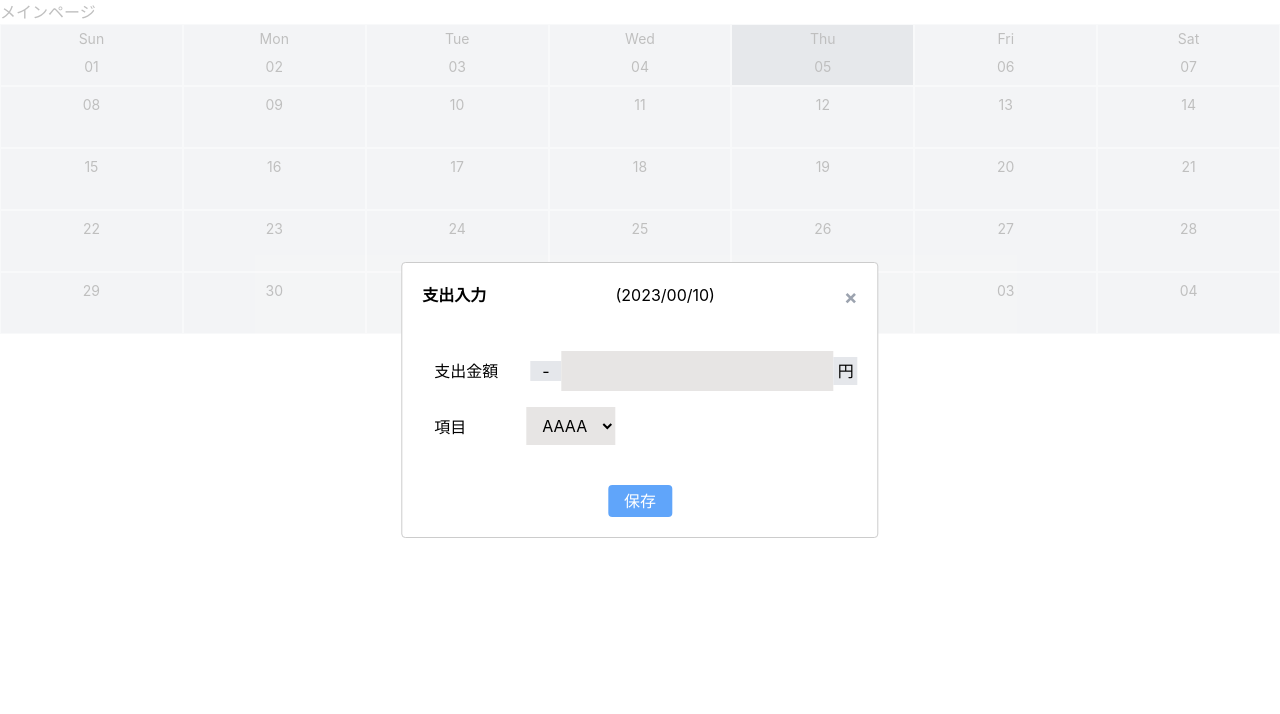
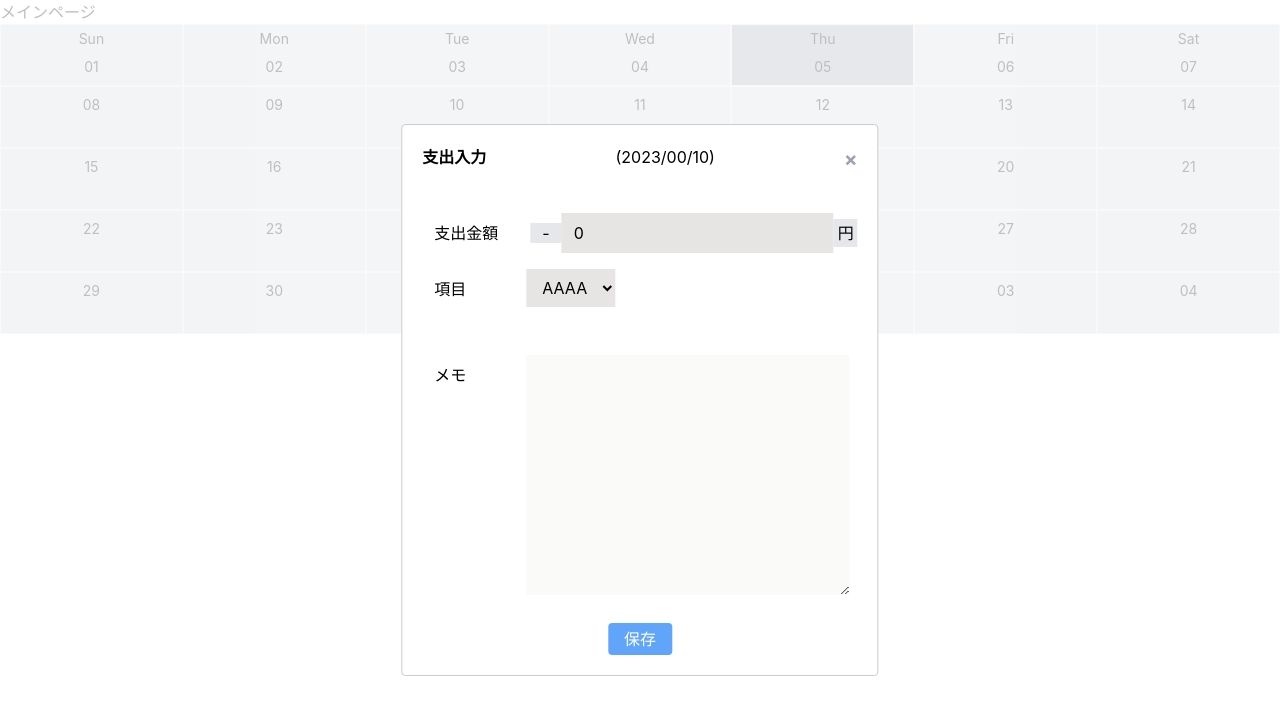
Before and after one commit to yoichi0615/app-frontend, a React (Create React App) app: page /calendar in a window 1280 px wide. Both pictures are taken after a click on the element "10". Shown: the top 714 px of the page. Built offline with nearby package versions, Linux system fonts and the light colour scheme.

Commit message:
redux導入

```diff
--- a/package.json
+++ b/package.json
@@ -3,6 +3,7 @@
   "version": "0.1.0",
   "private": true,
   "dependencies": {
+    "@reduxjs/toolkit": "^1.9.1",
     "@testing-library/jest-dom": "^5.16.5",
     "@testing-library/react": "^13.4.0",
     "@testing-library/user-event": "^13.5.0",
@@ -16,8 +17,10 @@
     "react": "^18.2.0",
     "react-dom": "^18.2.0",
     "react-modal": "^3.16.1",
+    "react-redux": "^8.0.5",
     "react-router-dom": "^6.6.1",
     "react-scripts": "5.0.1",
+    "redux": "^4.2.0",
     "styled-components": "^5.3.6",
     "typescript": "^4.9.4",
     "web-vitals": "^2.1.4"
--- a/src/App.tsx
+++ b/src/App.tsx
@@ -2,7 +2,6 @@ import React from 'react';
 import { useState, useEffect } from 'react'
 import axios from 'axios'
 import './App.css';
-import { LikeButton } from './components/atoms/LikeButton';
 
 const App: React.FC = () => {
   const [num, setNum] = useState<number>(0)
@@ -18,7 +17,6 @@ const App: React.FC = () => {
     <>
       <div>APP</div>
       <div>{num}</div>
-      <LikeButton />
     </>
   )
 }
--- a/src/components/atoms/CalendarCell.tsx
+++ b/src/components/atoms/CalendarCell.tsx
@@ -1,7 +1,7 @@
 import React from 'react'
 import { isToday } from '../../utils/date'
 
-export const Day = (props: any) => {
+export const CalendarCell = (props: any) => {
   const getBackGroundClass = (day: number) => {
     let backGroundColor: string
     if (isToday(day)) {
@@ -11,7 +11,7 @@ export const Day = (props: any) => {
     }
     return backGroundColor
   }
-  const { day, rowIdx, setIsOpen, setTargetDate } = props
+  const { day, rowIdx, setIsOpen, setTargetDate, setIsLoadedPost } = props
   return (
     <div
       className={
@@ -21,6 +21,7 @@ export const Day = (props: any) => {
       onClick={() => {
         setIsOpen(true)
         setTargetDate(day.format('YYYY/mm/DD'))
+        setIsLoadedPost(false)
       }}
     >
       <header className='flex flex-col items-center'>
--- a/src/components/molecules/Month.tsx
+++ /dev/null
@@ -1,91 +0,0 @@
-import React, { useState } from 'react'
-import { Day } from '../atoms/CalendarCell'
-import Modal from 'react-modal'
-import axios, { AxiosResponse } from 'axios'
-
-const customStyles = {
-  content: {
-    top: '50%',
-    left: '50%',
-    right: 'auto',
-    bottom: 'auto',
-    marginRight: '-50%',
-    transform: 'translate(-50%, -50%)',
-  }
-}
-
-// const handleSave = async () => {
-//   await axios.post('')
-// }
-
-export const Month = (props: any) => {
-  let subtitle: HTMLHeadingElement | null
-  const [modalIsOpen, setIsOpen] = useState<boolean>(false)
-  const [targetDate, setTargetDate] = useState<number|any>(null)
-
-  function afterOpenModal() {
-    if (subtitle) subtitle.style.color = '#f00'
-  }
-
-  const closeModal = () => {
-    setIsOpen(false)
-  }
-  const { month } = props
-
-  return (
-    <>
-      <div className="flex-1 grid grid-cols-7 grid-rows-5">
-        {month.map((row:any, i:any) => (
-          <React.Fragment key={i}>
-            {row.map((day: any, idx: any) => (
-              <Day
-                day={day}
-                key={idx}
-                rowIdx={i}
-                setIsOpen={setIsOpen}
-                setTargetDate={setTargetDate}
-              />
-            ))}
-          </React.Fragment>
-        ))}
-      </div>
-      <Modal
-        contentLabel="Example Modal"
-        isOpen={modalIsOpen}
-        style={customStyles}
-        onAfterOpen={afterOpenModal}
-        onRequestClose={closeModal}
-      >
-        <div className="flex justify-between mb-8">
-          <h1 className="font-bold">支出入力</h1>
-          <span className="float-right">({targetDate})</span>
-          <button onClick={closeModal} className="font-bold text-gray-400 text-xl">×</button>
-        </div>
-        <div>
-          <div className="important-box">
-            <div className="flex justify-between py-2">
-              <div className="mr-5 px-3 py-2">支出金額</div>
-              <div>
-                <span className="bg-gray-200 px-3">-</span>
-                <input type="number" className="px-3 py-2 bg-stone-200"/>
-                <span className="bg-gray-200 p-1">円</span>
-              </div>
-            </div>
-            <div className="flex py-2 mb-5">
-              <div className="mr-12 px-3 py-2">項目</div>
-              {/* SelectBoxコンポーネント化 */}
-              <select name="" id="" className="px-3 py-2 mb-3 bg-stone-200">
-                <option value="">AAAA</option>
-                <option value="">B</option>
-                <option value="">C</option>
-              </select>
-            </div>
-          </div>
-          <div className="flex justify-center items-center">
-            <button className="bg-blue-400 hover:bg-blue-300 text-white rounded px-4 py-1">保存</button>
-          </div>
-        </div>
-      </Modal>
-    </>
-  )
-}
--- a/src/components/organisms/CalendarCell.tsx
+++ /dev/null
@@ -1,13 +0,0 @@
-import React from "react";
-
-const style = {
-  border: 'solid 2px black',
-  padding: "8px",
-}
-export const CalendarCell: React.FC = () => {
-  return (
-    <div style={style}>
-      <div>1/1</div>
-    </div>
-  )
-}
--- a/src/components/organisms/Modal.jsx
+++ /dev/null
@@ -1,12 +0,0 @@
-export const Modal = ({ handleCloseClick }) => {
-  return (
-    <div className="modal">
-      <div className="modal_content">
-        <p>モーダル</p>
-        <button type="button" onClick={handleCloseClick}>
-          閉じる
-        </button>
-      </div>
-    </div>
-  )
-}
--- /dev/null
+++ b/src/components/organisms/Month.tsx
@@ -0,0 +1,150 @@
+import React, { useState } from 'react'
+import { CalendarCell } from '../atoms/CalendarCell'
+import Modal from 'react-modal'
+import axios, { AxiosResponse } from 'axios'
+import { useSelector, useDispatch } from 'react-redux'
+import { setData } from '../../store/modules/expenseSlice'
+
+
+const customStyles = {
+  content: {
+    top: '50%',
+    left: '50%',
+    right: 'auto',
+    bottom: 'auto',
+    marginRight: '-50%',
+    transform: 'translate(-50%, -50%)',
+  }
+}
+
+export const Month = (props: any) => {
+  const expenseData = useSelector((state: any) => state.expense)
+  const dispatch = useDispatch()
+
+  let subtitle: HTMLHeadingElement | null
+  const [modalIsOpen, setIsOpen] = useState<boolean>(false)
+  const [targetDate, setTargetDate] = useState<number|null>(null)
+  const [isLoadedPost, setIsLoadedPost] = useState<boolean>(false)
+  const [memo, setMemo] = useState<string>('')
+  const [amount, setAmount] = useState<number>(0)
+
+  function afterOpenModal() {
+    if (subtitle) subtitle.style.color = '#f00'
+  }
+
+  const closeModal = () => {
+    setIsOpen(false)
+  }
+  const { month, isLoaded, setIsLoaded } = props
+
+  const handleSave = async () => {
+    await axios.post('http://127.0.0.1:8000/api/income', {
+      user_id: 1,
+      memo,
+      category_id: 1,
+      amount: expenseData.amount,
+      date: '2022-03-11'
+    }).then(() => {
+      setIsLoadedPost(true)
+      setAmount(0)
+      setMemo('')
+    }).catch(() => {
+      return false
+    })
+  }
+
+  const handleChangeAmount = (e: any) => {
+    const payload = { amount: e.target.value }
+    setAmount(e.target.value)
+    dispatch(setData(payload))
+  }
+
+  const handleChangeMemo = (e: any) => {
+    setMemo(e.target.value)
+  }
+
+  return (
+    <>
+      <div className="flex-1 grid grid-cols-7 grid-rows-5">
+        {month.map((row:any, i:any) => (
+          <React.Fragment key={i}>
+            {row.map((day: any, idx: any) => (
+              <CalendarCell
+                day={day}
+                key={idx}
+                rowIdx={i}
+                setIsOpen={setIsOpen}
+                setTargetDate={setTargetDate}
+                setIsLoadedPost={setIsLoadedPost}
+              />
+            ))}
+          </React.Fragment>
+        ))}
+      </div>
+      <Modal
+        contentLabel="Example Modal"
+        isOpen={modalIsOpen}
+        style={customStyles}
+        onAfterOpen={afterOpenModal}
+        onRequestClose={closeModal}
+      >
+        {!isLoadedPost &&
+          <>
+            <div className="flex justify-between mb-8">
+              <h1 className="font-bold">支出入力</h1>
+              <span className="float-right">({targetDate})</span>
+              <button onClick={closeModal} className="font-bold text-gray-400 text-xl">×</button>
+            </div>
+            <div>
+              <div className="important-box">
+                <div className="flex justify-between py-2">
+                  <div className="mr-5 px-3 py-2">支出金額</div>
+                  <div>
+                    <span className="bg-gray-200 px-3">-</span>
+                    <input
+                      type="number"
+                      className="px-3 py-2
+                      bg-stone-200"
+                      value={amount}
+                      onChange={handleChangeAmount}
+                    />
+                    <span className="bg-gray-200 p-1">円</span>
+                  </div>
+                </div>
+                <div className="flex py-2 mb-5">
+                  <div className="mr-12 px-3 py-2">項目</div>
+                  {/* SelectBoxコンポーネント化 */}
+                  <select name="" id="" className="px-3 py-2 mb-3 bg-stone-200">
+                    <option value="">AAAA</option>
+                    <option value="">B</option>
+                    <option value="">C</option>
+                  </select>
+                </div>
+                <div className="flex py-2 mb-5">
+                  <div className="mr-12 px-3 py-2">メモ</div>
+                  <textarea
+                    cols="30"
+                    rows="10"
+                    className="bg-stone-50"
+                    value={memo}
+                    onChange={handleChangeMemo}
+                  >
+                  </textarea>
+                </div>
+              </div>
+              <div className="flex justify-center items-center">
+                <button className="bg-blue-400 hover:bg-blue-300 text-white rounded px-4 py-1" onClick={handleSave}>保存</button>
+              </div>
+            </div>
+          </>
+        }
+        {isLoadedPost &&
+          <>
+            <p>登録が完了しました。</p>
+            <button onClick={closeModal} className="font-bold text-white-400 text-xl bg-gray-400 hover:bg-blue-300 rounded px-4 py-1">閉じる</button>
+          </>
+        }
+      </Modal>
+    </>
+  )
+}
--- a/src/components/pages/Main.tsx
+++ b/src/components/pages/Main.tsx
@@ -1,14 +1,19 @@
 import React from "react";
 import { useState } from "react";
-import { Month } from "../molecules/Month";
+import { Month } from "../organisms/Month";
 import { getMonth } from "../../utils/date";
+import { store } from '../../store';
+import { Provider } from 'react-redux';
 
-export const Main:React.FC = () => {
+export const Main: React.FC = () => {
   const [currentMonth, setCurrentMonth] = useState(getMonth());
+  const [isLoaded, setIsLoaded] = useState<boolean>(false)
   return (
     <>
       <h3>メインページ</h3>
-      <Month month={currentMonth}/>
+      <Provider store={store}>
+        <Month month={currentMonth} isLoaded={isLoaded} setIsLoaded={setIsLoaded} />
+      </Provider>
     </>
   )
 }
--- /dev/null
+++ b/src/store/index.js
@@ -0,0 +1,8 @@
+import { configureStore } from "@reduxjs/toolkit"
+import expenseReducer from "./modules/expenseSlice"
+
+export const store = configureStore({
+  reducer: {
+    expense: expenseReducer
+  }
+})
--- /dev/null
+++ b/src/store/modules/expenseSlice.js
@@ -0,0 +1,20 @@
+import { createSlice } from '@reduxjs/toolkit'
+
+export const expenseSlice = createSlice({
+  name: 'expense',
+  initialState: {
+    user_id: null,
+    memo: '',
+    category_id: null,
+    amount: 0,
+    date: ''
+  },
+  reducers: {
+    setData: (state, action) => {
+      state.amount = action.payload.amount
+    }
+  }
+})
+
+export const { setData } = expenseSlice.actions
+export default expenseSlice.reducer
```
Also changed, not shown: src/components/atoms/LikeButton.tsx (deleted, +0 -23 lines), 1 other file (tests, documents, lock files or other folders).
